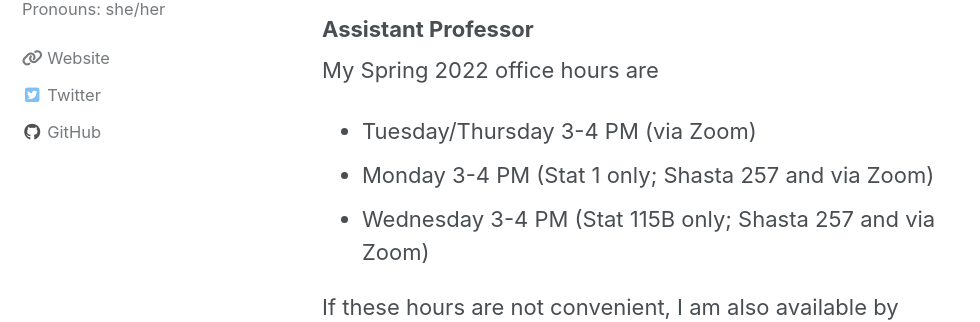
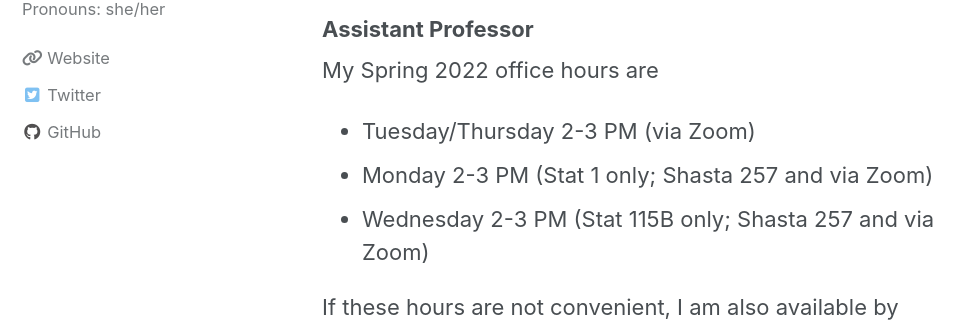
Before and after one commit to lgpcappiello/lgpcappiello.github.io, a Jekyll site: the page built from teaching/index.md, in a window 1280 px wide and 900 px high. Shown: the part 326-648 px from the top of the window, without its empty margins (0-980 px from the left). Built offline with Jekyll 4.4.1, drawn with Linux system fonts in a browser that asks for light colours; cached includes are drawn as plain includes; nearby versions of some CDN libraries; a script bundle is joined from its source files by our own code; library files that are not in the unit come from our copies.

Commit message:
Update index.md

```diff
--- a/teaching/index.md
+++ b/teaching/index.md
@@ -9,9 +9,9 @@ author_profile: true
 ### Assistant Professor
 My Spring 2022 office hours are
 
-- Tuesday/Thursday 3-4 PM (via Zoom)
-- Monday 3-4 PM (Stat 1 only; Shasta 257 and via Zoom)
-- Wednesday 3-4 PM (Stat 115B only; Shasta 257 and via Zoom)
+- Tuesday/Thursday 2-3 PM (via Zoom)
+- Monday 2-3 PM (Stat 1 only; Shasta 257 and via Zoom)
+- Wednesday 2-3 PM (Stat 115B only; Shasta 257 and via Zoom)
 
 If these hours are not convenient, I am also available by appointment. (<a href="https://calendly.com/lcappiello/30min">Click here to view my calendar and set up an appointment.</a>)
 
```
